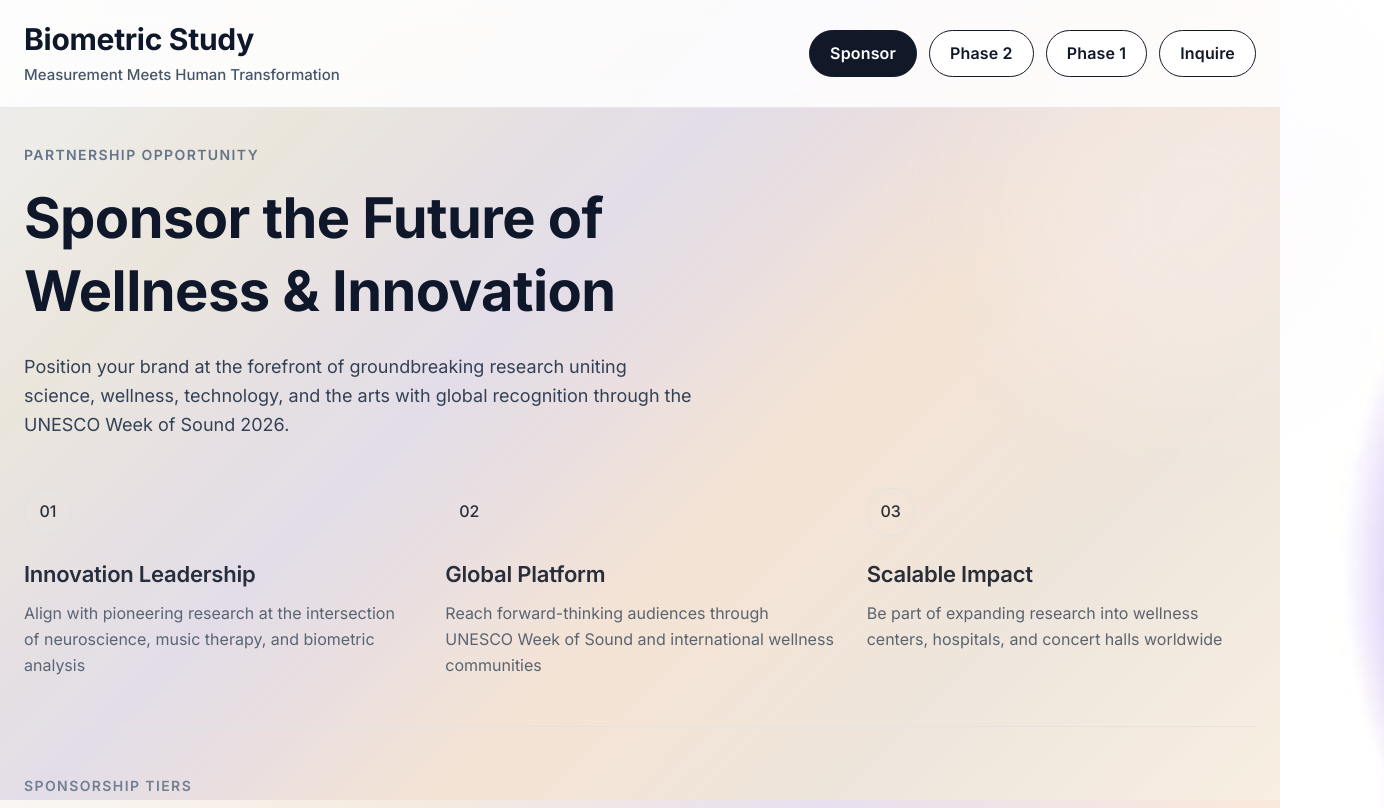
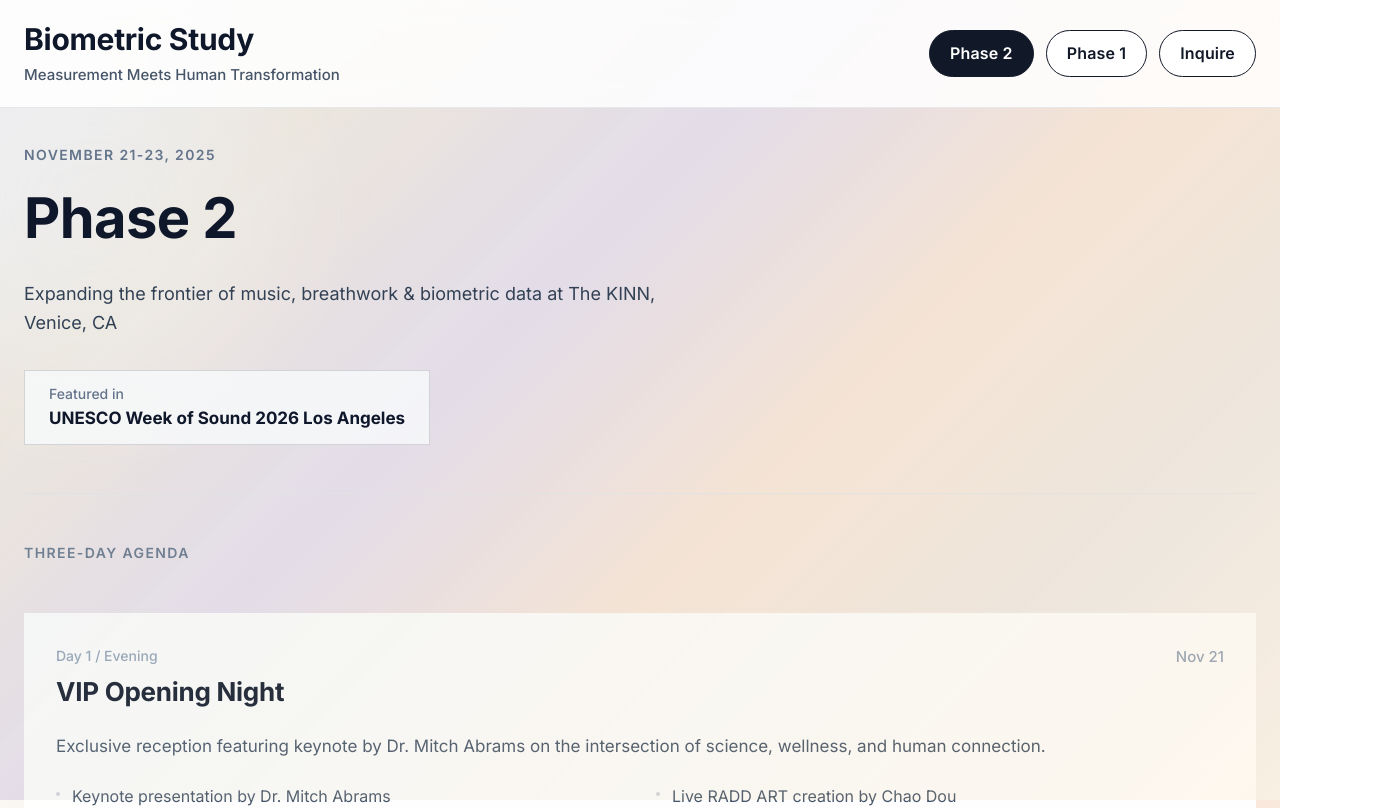
Before and after one commit to chaocdou-ux/biometric-dashboard, a React (Vite) app: page / in a window 1280 px wide. Shown: the top 808 px of the page, 1384 px wide, since content can reach past the window. Built offline with nearby package versions, Linux system fonts and the light colour scheme.

Commit message:
Updated LandingPage.jsx

```diff
--- a/src/components/LandingPage.jsx
+++ b/src/components/LandingPage.jsx
@@ -2,7 +2,7 @@ import { useState } from 'react';
 import App from '../App';
 
 export default function LandingPage() {
-  const [activeTab, setActiveTab] = useState('sponsorship');
+  const [activeTab, setActiveTab] = useState('phase2');
 
   return (
     <div className="min-h-screen" style={{
@@ -22,17 +22,6 @@ export default function LandingPage() {
             </div>
 
             <div className="flex items-center gap-3">
-              <button
-                onClick={() => setActiveTab('sponsorship')}
-                className={`px-5 py-2.5 font-semibold rounded-full border transition-all ${
-                  activeTab === 'sponsorship'
-                    ? 'bg-gray-900 text-white border-gray-900'
-                    : 'bg-white text-gray-900 border-gray-900 hover:bg-gray-50'
-                }`}
-                style={{ fontSize: '16px', letterSpacing: '0.01em' }}
-              >
-                Sponsor
-              </button>
               <button
                 onClick={() => setActiveTab('phase2')}
                 className={`px-5 py-2.5 font-semibold rounded-full border transition-all ${
@@ -69,7 +58,6 @@ export default function LandingPage() {
 
       <div className="pt-28">
         <div className="container mx-auto px-6 py-8">
-          {activeTab === 'sponsorship' && <SponsorshipContent />}
           {activeTab === 'phase2' && <Phase2Content />}
           {activeTab === 'phase1' && <Phase1Content />}
         </div>
```
